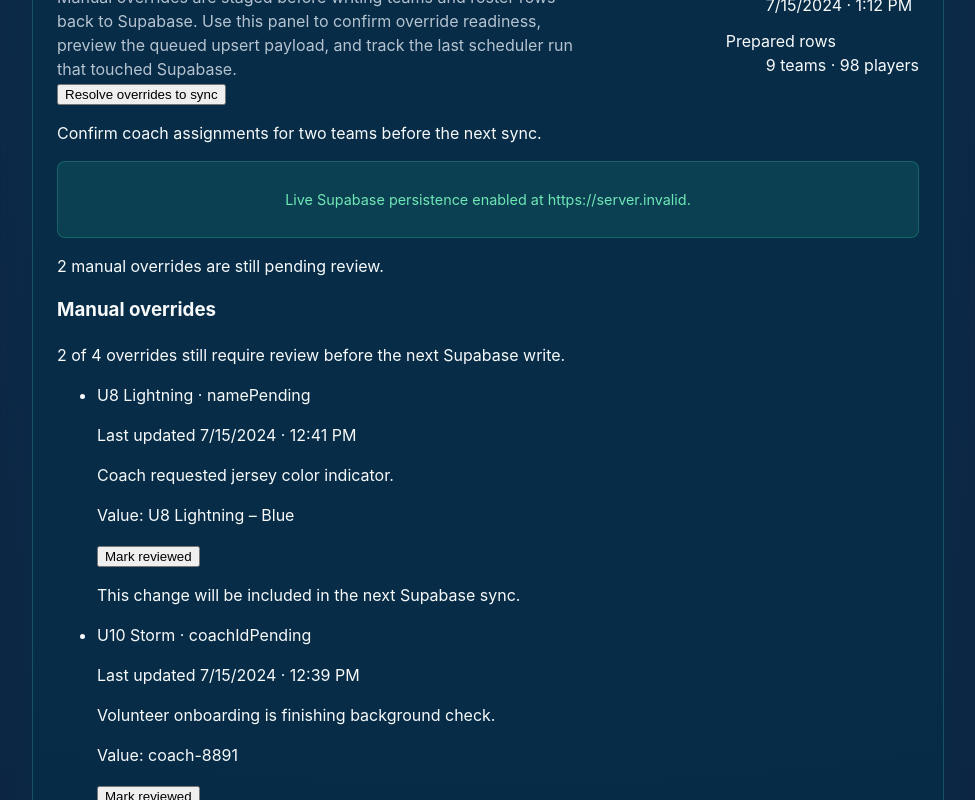
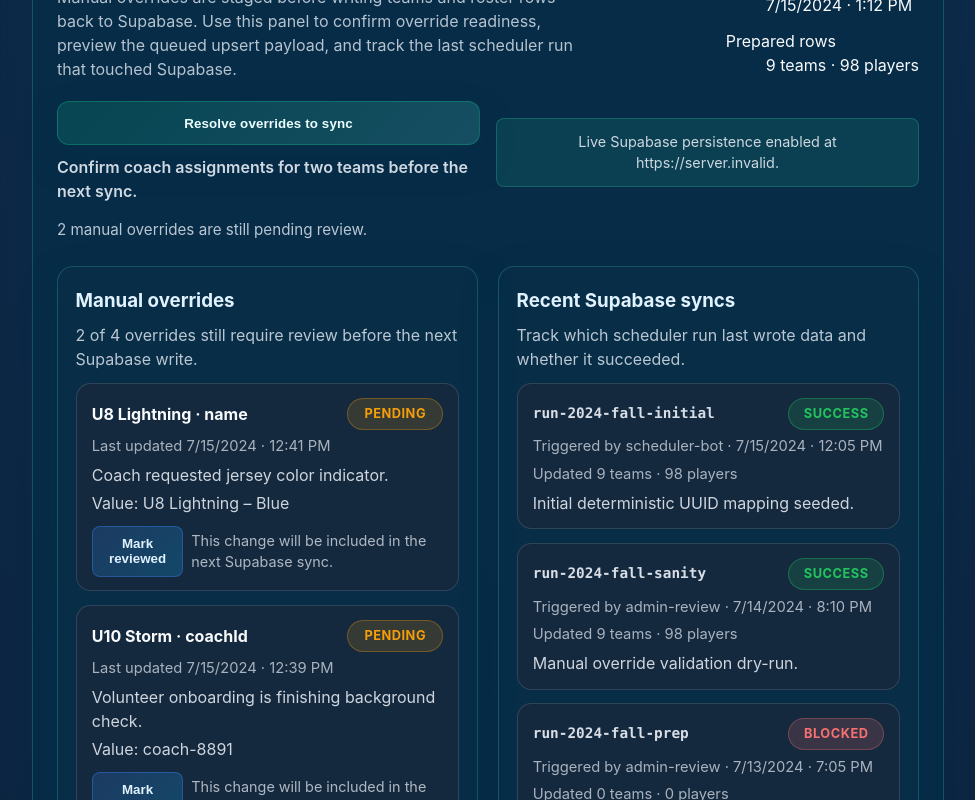
Before and after one commit to JoelA510/SquadLogic, a React (Vite) app in the folder frontend/: page / in a window 1280 px wide. Shown: the part 2060-2860 px from the top of the page, without its empty margins (152-1127 px from the left). Built offline with nearby package versions, Linux system fonts and the light colour scheme; no server answers.

Commit message:
Restore persistence panel styling

```diff
--- a/frontend/src/App.css
+++ b/frontend/src/App.css
@@ -134,6 +134,191 @@ body {
   grid-template-columns: repeat(auto-fit, minmax(160px, 1fr));
   gap: 0.75rem;
   margin: 0;
+}
+
+.team-persistence__actions {
+  display: grid;
+  grid-template-columns: repeat(auto-fit, minmax(280px, 1fr));
+  gap: var(--space-4);
+  align-items: center;
+  margin: var(--space-5) 0 var(--space-6);
+}
+
+.persistence-button {
+  width: 100%;
+  padding: 0.85rem 1rem;
+  border-radius: var(--radius-lg);
+  border: 1px solid rgba(16, 185, 129, 0.35);
+  background: linear-gradient(135deg, rgba(16, 185, 129, 0.18), rgba(94, 234, 212, 0.18));
+  color: #ecfeff;
+  font-weight: 700;
+  letter-spacing: 0.01em;
+  box-shadow: 0 16px 32px rgba(8, 47, 73, 0.4);
+  cursor: pointer;
+  transition: transform 120ms ease, box-shadow 160ms ease, filter 160ms ease;
+}
+
+.persistence-button:hover:not(:disabled) {
+  transform: translateY(-1px);
+  box-shadow: 0 20px 40px rgba(8, 47, 73, 0.45);
+  filter: brightness(1.05);
+}
+
+.persistence-button:disabled {
+  cursor: not-allowed;
+  opacity: 0.65;
+}
+
+.team-persistence__goal {
+  margin: 0.6rem 0 0;
+  color: rgba(var(--color-slate-200-rgb), 0.92);
+  font-weight: 600;
+}
+
+.team-persistence__mode {
+  margin: 0;
+  color: rgba(var(--color-slate-200-rgb), 0.9);
+}
+
+.team-persistence__action-message {
+  margin: 0;
+  color: rgba(var(--color-slate-200-rgb), 0.82);
+  font-size: 0.95rem;
+}
+
+.team-persistence__grid {
+  display: grid;
+  grid-template-columns: repeat(auto-fit, minmax(280px, 1fr));
+  gap: var(--space-5);
+  margin-top: var(--space-4);
+}
+
+.team-persistence__grid article {
+  background: rgba(8, 47, 73, 0.64);
+  border: 1px solid rgba(94, 234, 212, 0.2);
+  border-radius: var(--radius-xl);
+  padding: 1.25rem 1.1rem;
+  box-shadow: 0 14px 34px rgba(8, 47, 73, 0.4);
+}
+
+.team-persistence__grid h3 {
+  margin: 0 0 0.5rem;
+  color: #e0f2fe;
+}
+
+.team-persistence__helper {
+  margin: 0 0 var(--space-3);
+  color: rgba(var(--color-slate-200-rgb), 0.82);
+}
+
+.persistence-list,
+.persistence-history {
+  list-style: none;
+  margin: 0;
+  padding: 0;
+  display: flex;
+  flex-direction: column;
+  gap: 0.85rem;
+}
+
+.persistence-list li,
+.persistence-history li {
+  background: rgba(30, 41, 59, 0.65);
+  border: 1px solid rgba(148, 163, 184, 0.22);
+  border-radius: 0.9rem;
+  padding: 0.85rem 0.95rem;
+}
+
+.persistence-list__title,
+.persistence-history__header {
+  display: flex;
+  justify-content: space-between;
+  align-items: center;
+  gap: 0.5rem;
+  margin-bottom: 0.35rem;
+  color: var(--color-text-primary);
+  font-weight: 700;
+}
+
+.persistence-list__meta,
+.persistence-history__meta {
+  margin: 0.25rem 0 0.35rem;
+  color: rgba(var(--color-slate-200-rgb), 0.72);
+  font-size: 0.92rem;
+}
+
+.persistence-list__detail,
+.persistence-history__detail {
+  margin: 0.25rem 0 0;
+  color: rgba(var(--color-slate-200-rgb), 0.9);
+}
+
+.persistence-list__actions {
+  margin-top: 0.65rem;
+  display: flex;
+  align-items: center;
+  gap: 0.5rem;
+}
+
+.persistence-list__note {
+  margin: 0;
+  color: rgba(var(--color-slate-200-rgb), 0.75);
+  font-size: 0.9rem;
+}
+
+.persistence-action {
+  padding: 0.6rem 0.9rem;
+  border-radius: var(--radius-md);
+  border: 1px solid rgba(59, 130, 246, 0.38);
+  background: linear-gradient(135deg, rgba(59, 130, 246, 0.2), rgba(14, 165, 233, 0.25));
+  color: #e0f2fe;
+  font-weight: 600;
+  cursor: pointer;
+  transition: transform 120ms ease, box-shadow 160ms ease;
+}
+
+.persistence-action:hover {
+  transform: translateY(-1px);
+  box-shadow: 0 12px 26px rgba(8, 47, 73, 0.36);
+}
+
+.persistence-pill {
+  display: inline-flex;
+  align-items: center;
+  justify-content: center;
+  min-width: 96px;
+  gap: 0.35rem;
+  padding: 0.35rem 0.65rem;
+  border-radius: 999px;
+  font-size: 0.8rem;
+  font-weight: 700;
+  letter-spacing: 0.04em;
+  text-transform: uppercase;
+}
+
+.persistence-pill--success {
+  color: #22c55e;
+  background: rgba(34, 197, 94, 0.15);
+  border: 1px solid rgba(34, 197, 94, 0.35);
+}
+
+.persistence-pill--warning {
+  color: #f59e0b;
+  background: rgba(245, 158, 11, 0.15);
+  border: 1px solid rgba(245, 158, 11, 0.3);
+}
+
+.persistence-pill--blocked {
+  color: #f87171;
+  background: rgba(248, 113, 113, 0.16);
+  border: 1px solid rgba(248, 113, 113, 0.3);
+}
+
+.persistence-history__id {
+  font-family: 'JetBrains Mono', 'SFMono-Regular', ui-monospace, SFMono-Regular, Menlo, Monaco, Consolas, 'Liberation Mono',
+    'Courier New', monospace;
+  font-size: 0.9rem;
+  color: rgba(var(--color-slate-200-rgb), 0.95);
 }
 
 .team-overview__header h2 {
```
